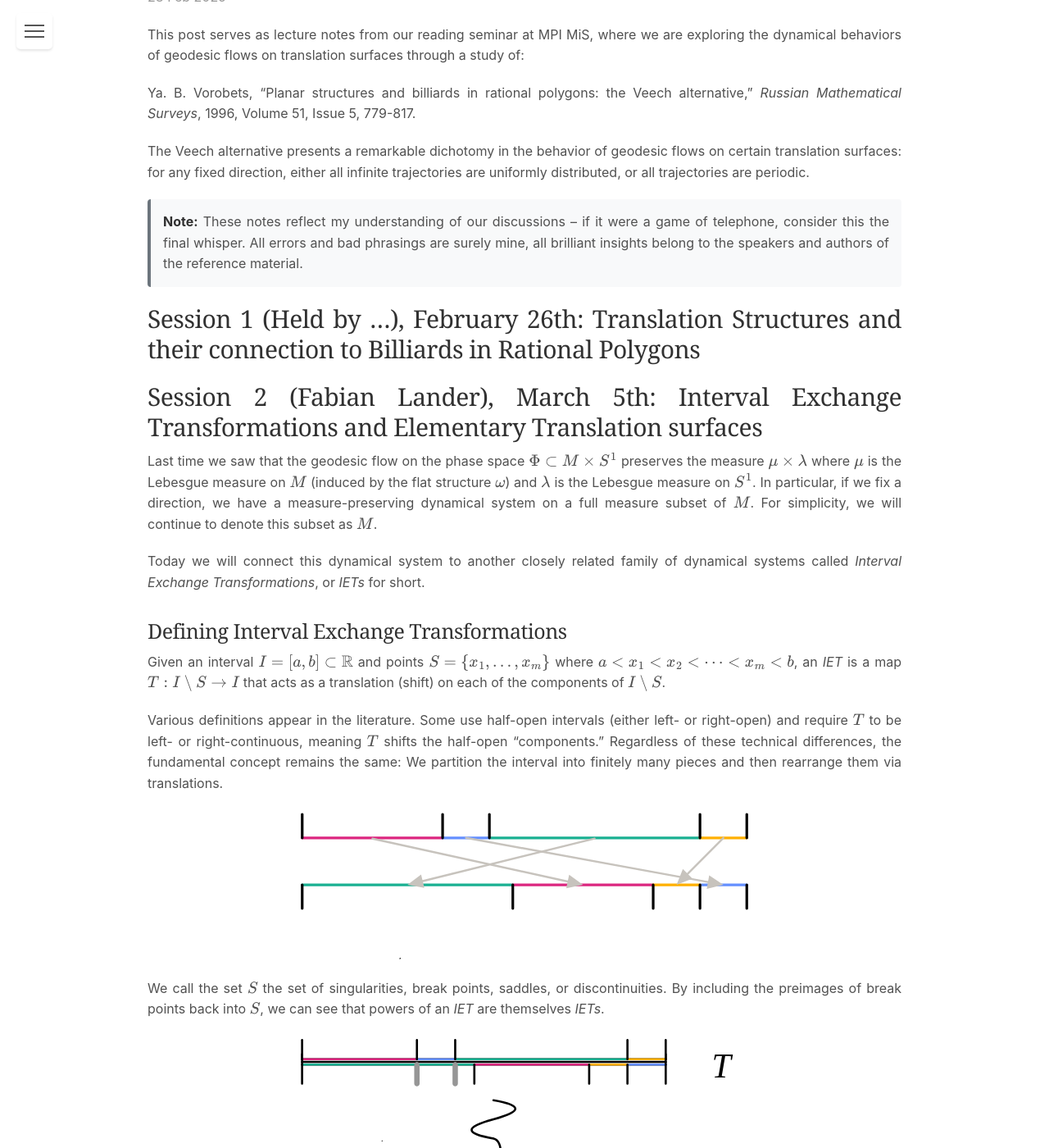
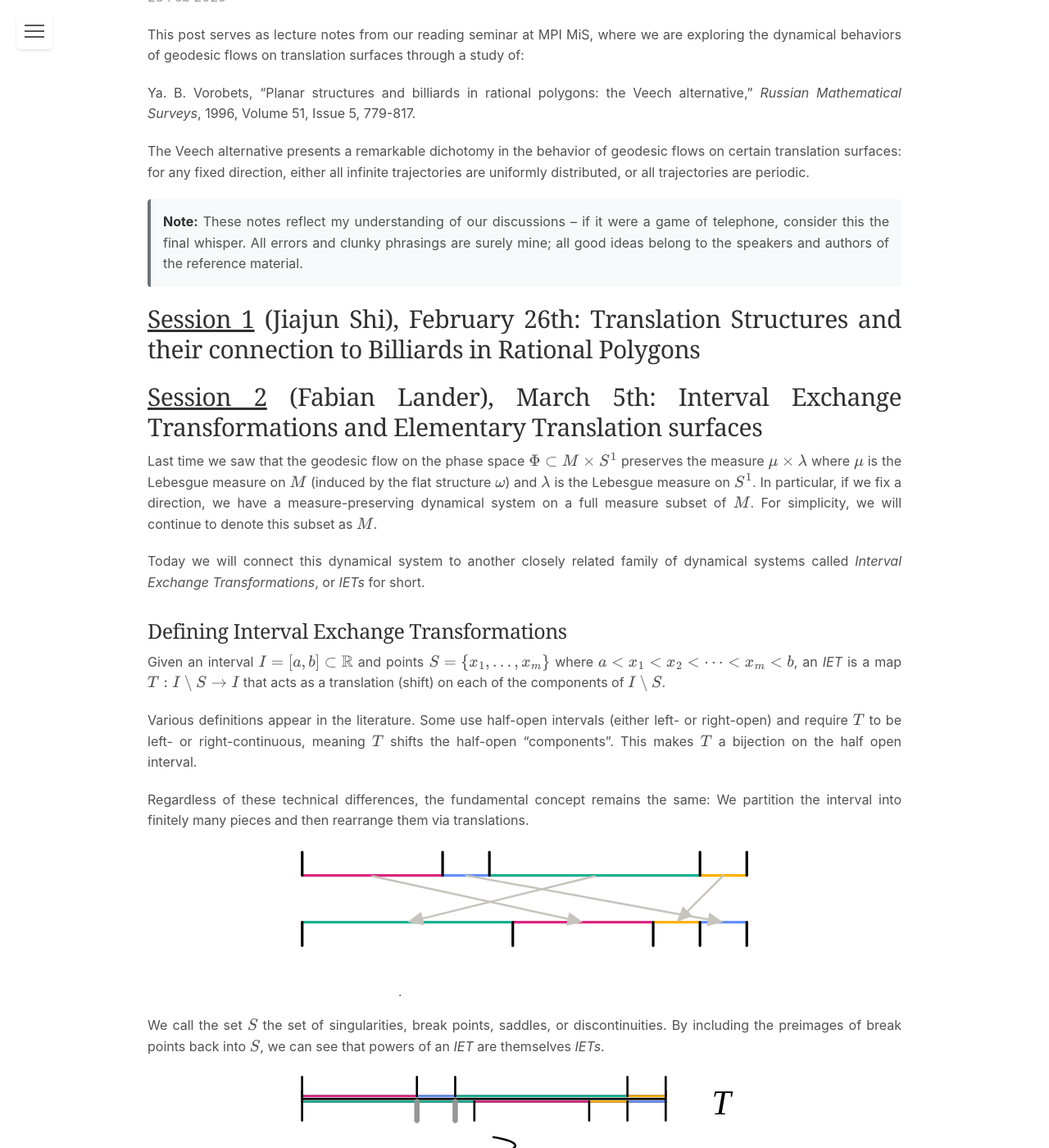
Before and after one commit to FabianLander/fabianlander.github.io, a Jekyll site: the page built from _posts/2025-02-28-Veech-alternative.md, in a window 1280 px wide and 1400 px high, scrolled down 236 px. Shown: the whole window at 82% size. Built offline with Jekyll 4.4.1, drawn with Linux system fonts in a browser that asks for light colours; some of the changed text lies outside the part shown.

```diff
--- a/_posts/2025-02-28-Veech-alternative.md
+++ b/_posts/2025-02-28-Veech-alternative.md
@@ -28,12 +28,12 @@ Ya. B. Vorobets, "Planar structures and billiards in rational polygons: the Veec
 The Veech alternative presents a remarkable dichotomy in the behavior of geodesic flows on certain translation surfaces: for any fixed direction, either all infinite trajectories are uniformly distributed, or all trajectories are periodic.
 
 <div style="background-color: #f8f9fa; border-left: 4px solid #6c757d; padding: 15px; margin: 20px 0; border-radius: 4px;">
-<strong>Note:</strong> These notes reflect my understanding of our discussions – if it were a game of telephone, consider this the final whisper. All errors and bad phrasings are surely mine, all brilliant insights belong to the speakers and authors of the reference material.
+<strong>Note:</strong> These notes reflect my understanding of our discussions – if it were a game of telephone, consider this the final whisper. All errors and clunky phrasings are surely mine; all good ideas belong to the speakers and authors of the reference material.
 </div>
 
-## Session 1 (Held by ...), February 26th: Translation Structures and their connection to Billiards in Rational Polygons
+## <u>Session 1</u> (Jiajun Shi), February 26th: Translation Structures and their connection to Billiards in Rational Polygons
 
-## Session 2 (Fabian Lander), March 5th: Interval Exchange Transformations and Elementary Translation surfaces
+## <u>Session 2</u> (Fabian Lander), March 5th: Interval Exchange Transformations and Elementary Translation surfaces
 
 Last time we saw that the geodesic flow on the phase space $\Phi \subset M \times S^1$ preserves the measure $\mu \times \lambda$ where $\mu$ is the Lebesgue measure on $M$ (induced by the flat structure $\omega$) and $\lambda$ is the Lebesgue measure on $S^1$. In particular, if we fix a direction, we have a measure-preserving dynamical system on a full measure subset of $M$. For simplicity, we will continue to denote this subset as $M$.
 
@@ -43,7 +43,9 @@ Today we will connect this dynamical system to another closely related family of
 
 Given an interval $I = [a,b] \subset \RR$ and points $S= \\{x_1, \dots, x_m \\}$ where $a < x_1 < x_2 < \dots < x_m < b$, an *IET* is a map $T: I\setminus S \rightarrow I$ that acts as a translation (shift) on each of the components of $I\setminus S$.
 
-Various definitions appear in the literature. Some use half-open intervals (either left- or right-open) and require $T$ to be left- or right-continuous, meaning $T$ shifts the half-open "components." Regardless of these technical differences, the fundamental concept remains the same: We partition the interval into finitely many pieces and then rearrange them via translations.
+Various definitions appear in the literature. Some use half-open intervals (either left- or right-open) and require $T$ to be left- or right-continuous, meaning $T$ shifts the half-open "components". This makes $T$ a bijection on the half open interval.
+
+Regardless of these technical differences, the fundamental concept remains the same: We partition the interval into finitely many pieces and then rearrange them via translations.
 
 <img src="/assets/svgs/veech_alternative/IETBasic.svg" alt="Illustration of an Interval Exchange Transformation" style="width: 60%; display: block; margin: 0 auto;">
 
@@ -57,7 +59,7 @@ $$
 C(T) = \{ x \in I \mid \exists n_1 > 0, \exists n_2 < 0 : T^{n_1}x, T^{n_2}x \in S \}
 $$
 
-This set is clearly finite, because the map is injective and a point that "connects" two break points is unique (and there are finitely many break points).
+This set is clearly finite, because any sequence $s_1, T(s_1), ..., T^n (s_1) = s_2$ that connect two break points $s_1, s_2$ is unique (here we view $T$ as a bijection on the half open interval) and there are only finitely many possible combinations of breakpoints.
 
 Another useful point of view is the following:
 This set is finite because of the connection between IETs and translation surfaces - specifically, points in $C(T)$ correspond to saddle connections in the suspension of the IET. Since a translation surface has finitely many saddle connections in any given direction, $C(T)$ must be finite as well.
@@ -112,13 +114,13 @@ Ingredients for an IET:
 
 We define $T$ as the first return map of the flow from $I$ in direction $v$. Before proving that this is indeed well-defined, let's examine a simple example:
 
-Consider a translation surface (e.g., a torus) together with a horizontal geodesic segment. The first return map is not defined if we flow into a singularity. So we take the "preimages" of all possible flow lines in direction $v$ emanating from singularities as well as the preimages of the boundary points of our segment:
+Consider a translation surface (e.g., a torus) together with a horizontal geodesic segment. The first return map is not defined if we flow into a singularity. So we take the "preimages" of all possible flow lines in direction $v$ emanating from singularities as well as the preimages of the boundary points of our segment (careful there is a mistake in the picture, however a posteriori the idea still works):
 
-<img src="/assets/svgs/veech_alternative/flatTorusFirstReturnExample.svg" alt="Illustration of a geodesic segment on a torus with preimages of singularities." style="width: 80%; display: block; margin: 0 auto;">
+<img src="/assets/svgs/veech_alternative/flatTorusFirstReturnExample.svg" alt="Illustration of a geodesic segment on a torus with preimages of singularities." style="width: 40%; display: block; margin: 0 auto;">
 
 Note that since we only have removable singularities in this example, there is only one preimage per singularity. In general, the number of preimages could be up to the sum of all multiplicities of singularities.  This partitions the segment into components which get mapped back to $I$ via translation:
 
-<img src="/assets/svgs/veech_alternative/flatTorusFirstReturnExample.svg" alt="Illustration of a geodesic segment on a torus with preimages of singularities." style="width: 80%; display: block; margin: 0 auto;">
+<img src="/assets/svgs/veech_alternative/flatTorusFirstReturnExampleIET.svg" alt="Illustration of a geodesic segment on a torus with preimages of singularities." style="width: 40%; display: block; margin: 0 auto;">
 
 Now we will state and prove a general result about the first return map on translation surfaces, which will formally establish that our map is indeed an IET (and in particular well-defined).
 
@@ -146,12 +148,12 @@ The trajectory of $J$ forms a rectangle which has area at most that of the whole
 
 Poincaré's recurrence theorem is a fundamental result in measure-preserving dynamical systems. It states that for any measure-preserving transformation $T$ on a probability space $(X, \mathcal{B}, \mu)$ and any measurable set $A \in \mathcal{B}$, almost every point in $A$ returns to $A$ under iterations of $T$. More precisely, for almost every $x \in A$, there exists $n > 0$ such that $T^n(x) \in A$.
 
-<img src="/assets/svgs/veech_alternative/PoincareThickenedIntervall.svg" alt="Poincare recurrence on a thickened interval." style="width: 60%; display: block; margin: 0 auto;">
+<img src="/assets/svgs/veech_alternative/PoincareThickenedInterval.svg" alt="Poincare recurrence on a thickened interval." style="width: 60%; display: block; margin: 0 auto;">
 
 
 In our context of geodesic flows on translation surfaces, we can apply this theorem to the geodesic flow in a given direction (for a fixed time) because it preserves the Lebesgue measure on the translation surface $(M, \omega)$ and M has finite area.
 
-We can apply the theorem to our interval $I$ essentially because it has positive measure with respect to the cross-sectional measure. More concretely, we can thicken our Interval in direction $v$ into a rectangle. Since preserves rectangles, returning to our rectangle with base $J$ implies that $J$ returns to $J$ at some point in time.
+We can apply the theorem to our interval $I$ essentially because it has positive measure with respect to the cross-sectional measure. More concretely, we can thicken our Interval in direction $v$ into a rectangle. Since the geodesic flow preserves rectangles, returning to our initial rectangle with base $J$ implies that the interval $J$ has to return to itself at some point in time.
 Therefore, almost every point in our interval $J \subset I \setminus S$ must eventually return to $I$ under the geodesic flow in direction $v$.
 
 ### Saddle Connections and Minimal Components
```
Also changed, not shown: other parts of _posts/2025-02-28-Veech-alternative.md (+4 -1 lines), index.md (+3 -2 lines), assets/images/IMG_6828.jpeg (added), assets/images/IMG_6828.webp (added), assets/svgs/veech_alternative/FirstReturnJArea.svg, assets/svgs/veech_alternative/FirstReturnSketch.svg, assets/svgs/veech_alternative/IterateIET.svg, assets/svgs/veech_alternative/PoincareThickenedInterval.svg, assets/svgs/veech_alternative/flatTorusFirstReturnExample.svg, assets/svgs/veech_alternative/flatTorusFirstReturnExampleIET.svg (added).
